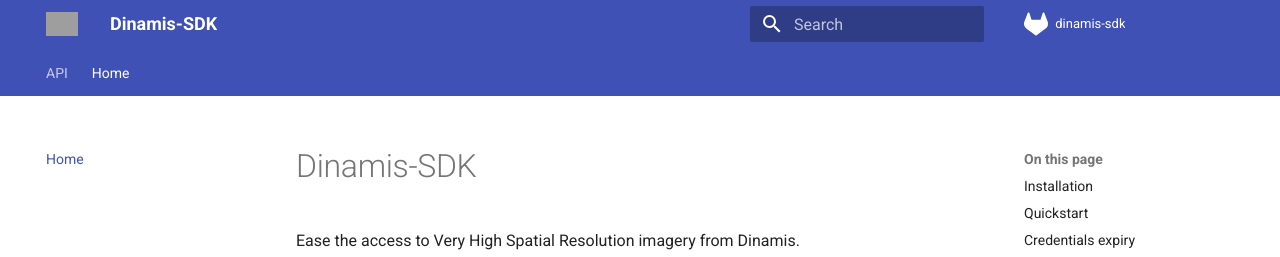
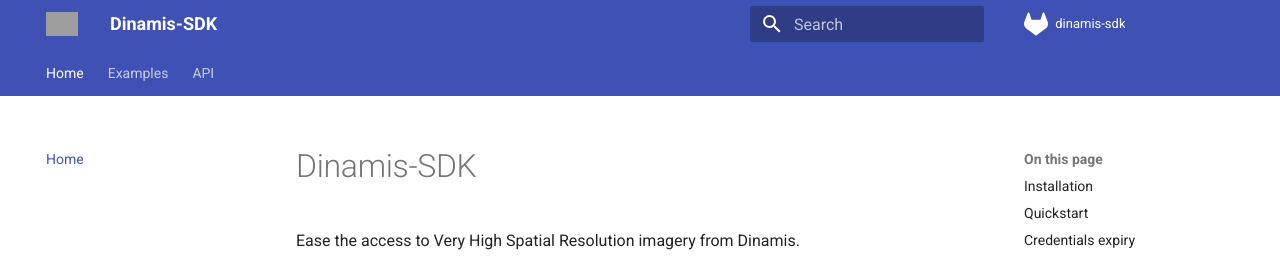
Before and after one commit to remicres/dinamis-sdk, an MkDocs documentation site: the page built from doc/index.md, in a window 1280 px wide and 900 px high. Shown: the top 257 px of the window. Built offline with MkDocs 1.6.1 and Material for MkDocs 9.7.7, drawn with Linux system fonts in a browser that asks for light colours; grey boxes are pictures that could not be loaded.

Commit message:
DOC: update mkdocs config

```diff
--- a/mkdocs.yml
+++ b/mkdocs.yml
@@ -6,7 +6,6 @@
     repo: fontawesome/brands/gitlab
   features:
     - content.code.annotate
-    - navigation.tabs
     - toc.follow
     - navigation.instant
     - content.code.copy
@@ -25,8 +24,9 @@
 - mermaid2
 
 nav:
+- Home: index.md
+- Examples: examples.md
 - API:  reference/
-- Home: index.md
 
 # Customization
 extra:
@@ -37,6 +37,7 @@
       link: https://gitlab.irstea.fr/umr-tetis/scenes
 
 markdown_extensions:
+  - attr_list
   - admonition
   - toc:
       permalink: true
@@ -48,6 +49,10 @@
   - pymdownx.snippets
   - pymdownx.details
   - pymdownx.superfences
+  - mdx_math
+  - pymdownx.emoji:
+      emoji_index: !!python/name:materialx.emoji.twemoji
+      emoji_generator: !!python/name:materialx.emoji.to_svg
 
 # rest of the navigation..
 site_name: Dinamis-SDK
```
